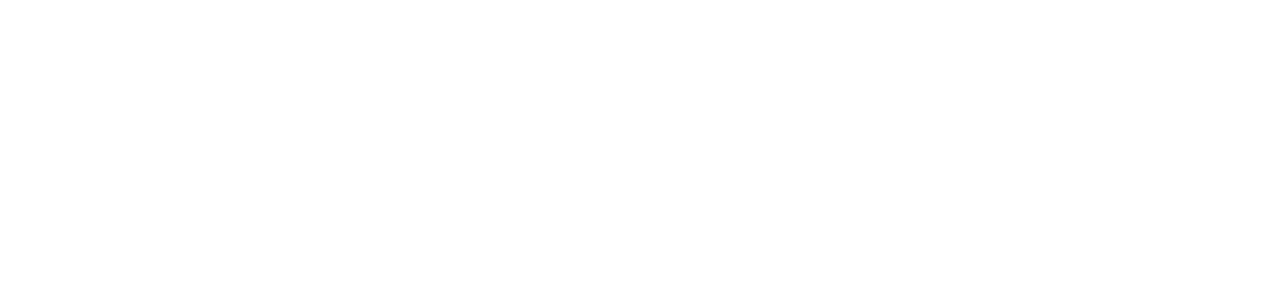
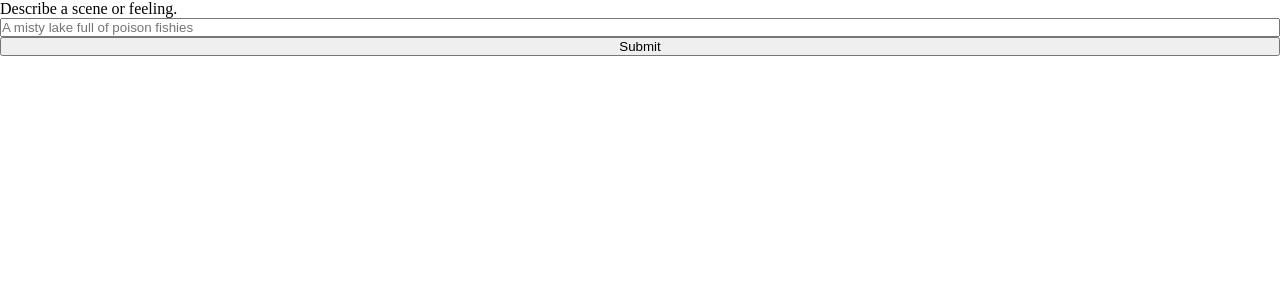
Before and after one commit to nicodann/sound-palette, a React (Vite) app: page / in a window 1280 px wide. Shown: the top 300 px of the page. Built offline with nearby package versions, Linux system fonts and the light colour scheme.

Commit message:
Create prompt form.

```diff
--- a/src/App.css
+++ b/src/App.css
@@ -0,0 +1,4 @@
+form {
+  display: flex;
+  flex-direction: column;
+}
--- a/src/App.tsx
+++ b/src/App.tsx
@@ -1,7 +1,35 @@
+import { useState } from "react";
 import "./App.css";
 
+type FormValues = {
+  prompt: string;
+};
+
 function App() {
-  return <section id="center"></section>;
+  const [formValues, setFormValues] = useState<FormValues>({ prompt: "" });
+
+  const handleSubmit = (e: React.SubmitEvent<HTMLFormElement>) => {
+    e.preventDefault();
+    console.log("form submitted", formValues);
+  };
+  return (
+    <section>
+      <form onSubmit={handleSubmit}>
+        <label>Describe a scene or feeling.</label>
+        <input
+          type="text"
+          value={formValues.prompt}
+          placeholder="A misty lake full of poison fishies"
+          onChange={(e) =>
+            setFormValues((prev) => {
+              return { ...prev, prompt: e.target.value };
+            })
+          }
+        />
+        <button type="submit">Submit</button>
+      </form>
+    </section>
+  );
 }
 
 export default App;
```
